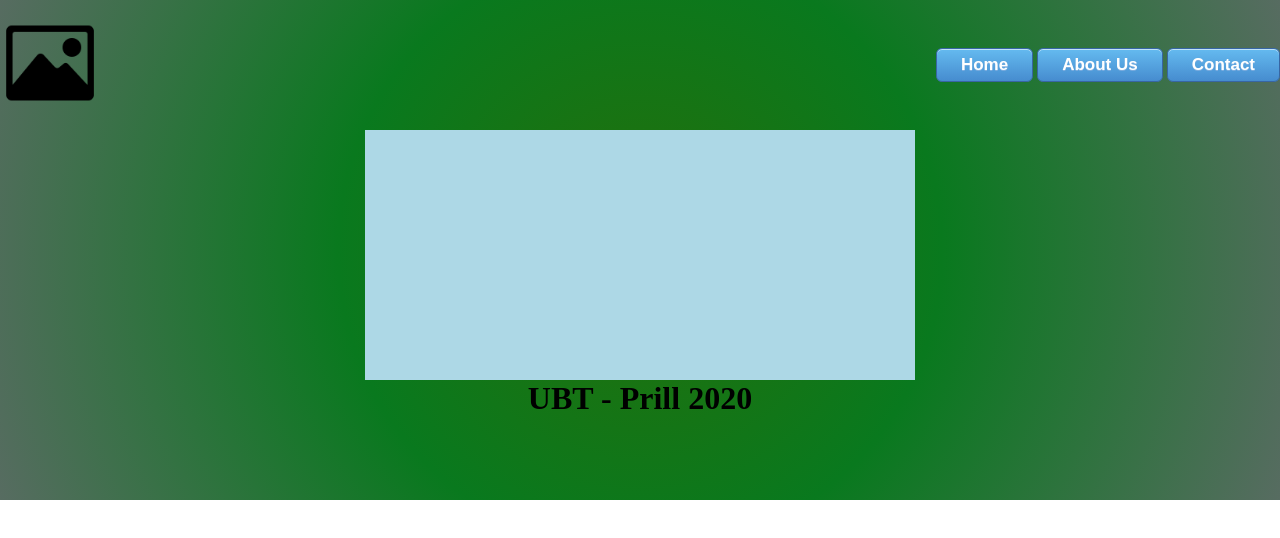
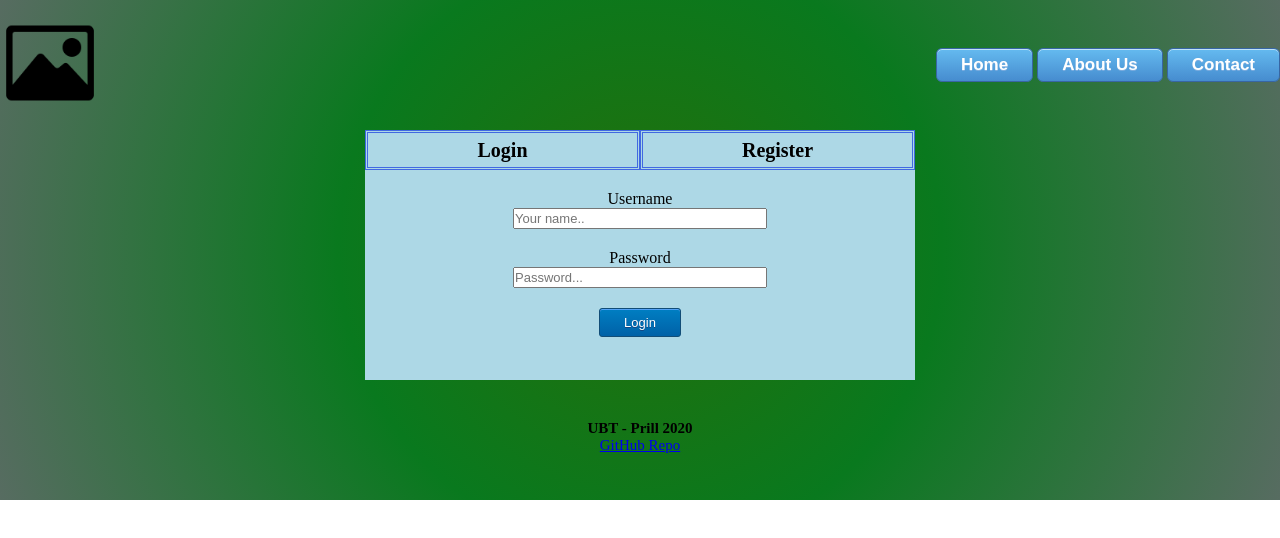
Before and after one commit to abstreact/WebDesign, a plain HTML site: page Java5/main.html in a window 1280 px wide. Drawn offline with Linux system fonts and the light colour scheme.

Commit message:
Add files via upload

```diff
--- a/Java5/main.html
+++ b/Java5/main.html
@@ -17,10 +17,30 @@
                     </div>
             </div>
             <div class="logindiv">
+                <div class="loginBar">
+                    <div class="login">
+                        <h1>Login</h1>
+                    </div>
+                    <div class="register">
+                        <h1>Register</h1>
+                    </div>
+                </div>
+
+                <div class="username">
+                    <label for="fname">Username</label>
+                    <input type="text" id="fname" name="firstname" placeholder="Your name..">
+                </div>
+                <div class="password">
+                    <label for="fname">Password</label>
+                    <input type="password" id="fname" name="firstname" placeholder="Password...">
+                    <button class="loginbutton">Login</button>
+                </div>
 
             </div>
-            <div>
+
+            <div class="bottomtext">
                 <h1 class="UBT">UBT - Prill 2020</h1>
+                <a class="githublink" href="https://github.com/abstreact/WebDesign/tree/master/Java5">GitHub Repo</a>
             </div>
         </div>
     </body>
--- a/Java5/style.css
+++ b/Java5/style.css
@@ -64,9 +64,105 @@
     height: 100px;
 }
 
+.UBT{
+    font-size: 15px;
+}
+
+.githublink{
+    font-size: 15px;
+}
+
+.bottomtext{
+    display: flex;
+    flex-direction: column;
+    align-items: center;
+    justify-content: center;
+    margin-top: 40px;
+}
+
 .logindiv{
     display: flex;
     width: 550px;
     height: 250px;
     background: lightblue;
+    flex-direction: column;
+    align-items: center;
 }
+
+.loginBar{
+    display: flex;
+    height: 40px;
+    width: 550px;
+    flex-direction: row;
+    justify-content: space-between;
+    align-content: space-between;
+}
+
+.login{
+    display: flex;
+    width: 50%;
+    text-align: center;
+    font-size: 10px;
+    justify-content: center;
+    align-items: center;
+    border: royalblue;
+    border-color: royalblue;
+    border-style: double;
+
+}
+.register{
+    display: flex;
+    width: 50%;
+    text-align: center;
+    font-size: 10px;
+    justify-content: center;
+    align-items: center;
+    border: royalblue;
+    border-color: royalblue;
+    border-style: double;
+}
+
+.username{
+    display: flex;
+    flex-direction: column;
+    align-items: center;
+    margin-top: 20px;
+}
+
+.password{
+    display: flex;
+    flex-direction: column;
+    align-items: center;
+    margin-top: 20px;
+}
+
+.loginbutton {
+	box-shadow:inset 0px 1px 0px 0px #54a3f7;
+	background:linear-gradient(to bottom, #007dc1 5%, #0061a7 100%);
+	background-color:#007dc1;
+	border-radius:3px;
+	border:1px solid #124d77;
+	display:inline-block;
+	cursor:pointer;
+	color:#ffffff;
+	font-family:Arial;
+	font-size:13px;
+	padding:6px 24px;
+	text-decoration:none;
+    text-shadow:0px 1px 0px #154682;
+    margin-top: 20px;
+}
+.loginbutton:hover {
+	background:linear-gradient(to bottom, #0061a7 5%, #007dc1 100%);
+	background-color:#0061a7;
+}
+.loginbutton:active {
+	position:relative;
+	top:1px;
+}
+
+#fname{
+    width: 250px;
+    height: 17px;
+    font-size: 13px;
+}
```
